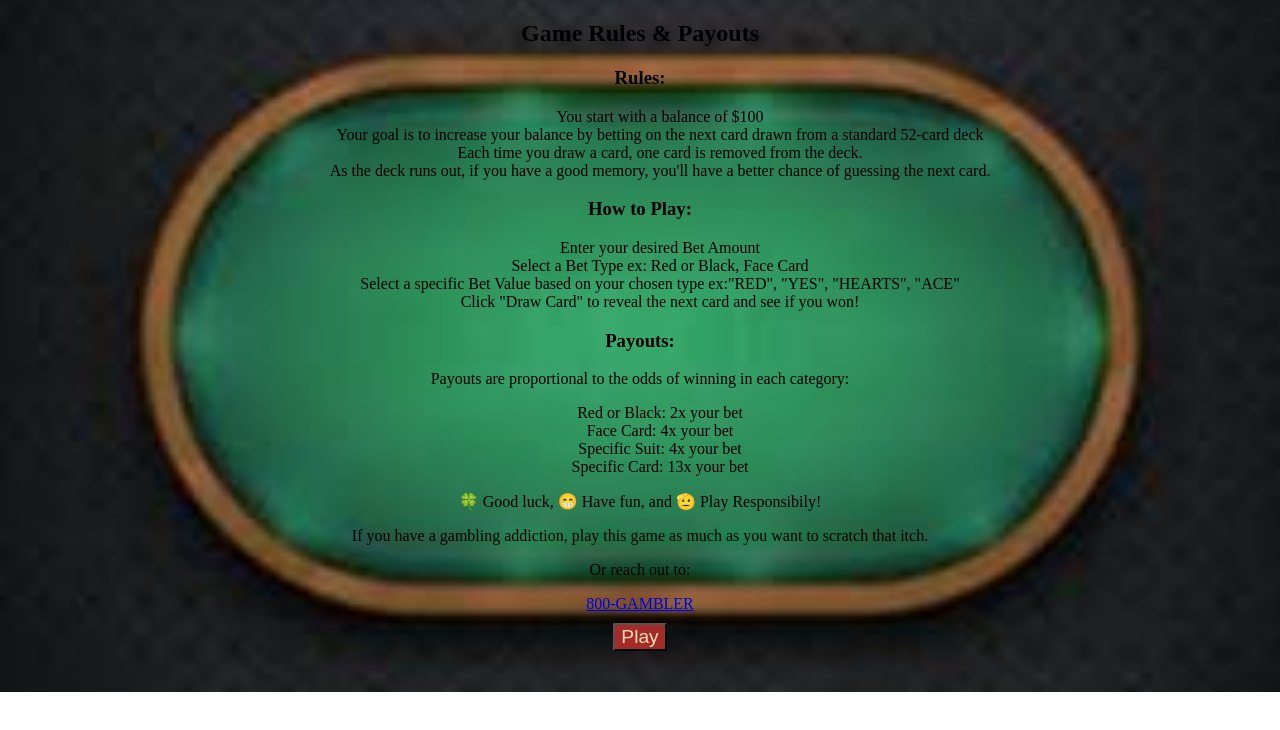
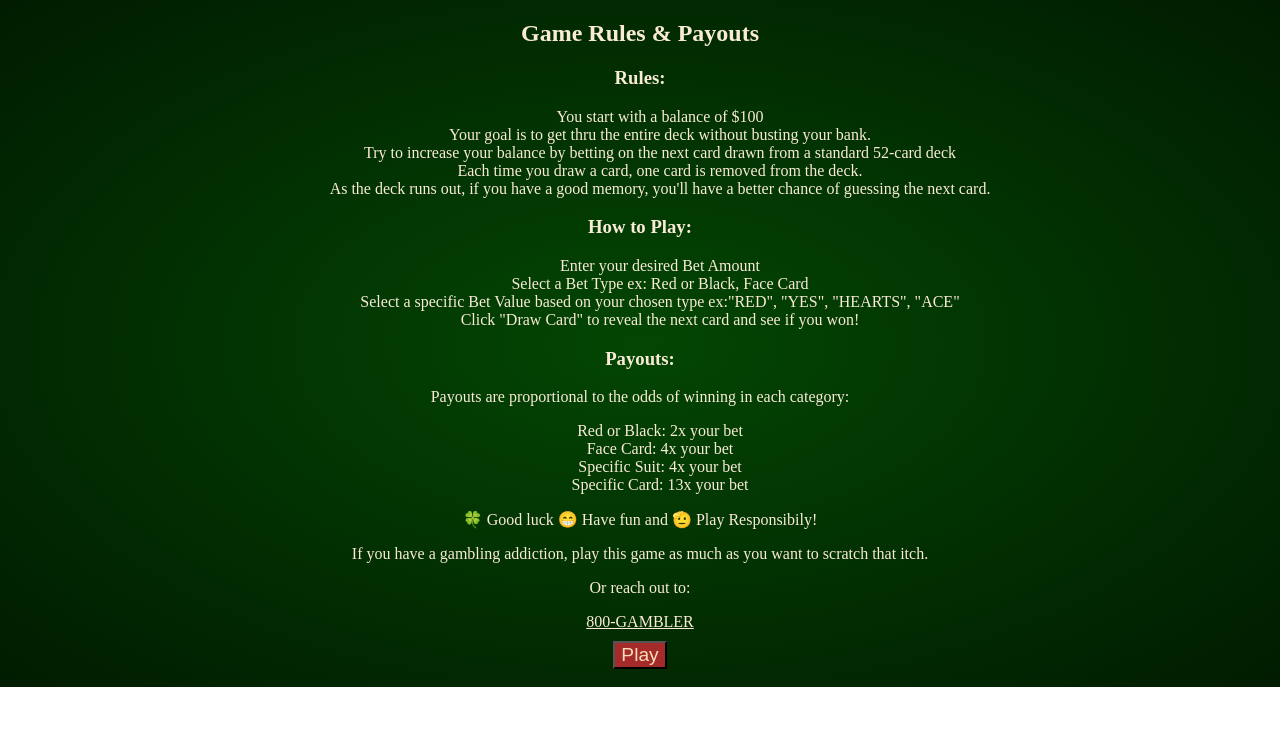
Before and after one commit to geiselleholt/sba320reactwebapplicationproject2, a React (Vite) app: page /Rules in a window 1280 px wide. Shown: the top 730 px of the page. Built offline with nearby package versions, Linux system fonts and the light colour scheme.

Commit message:
fixed rules and css

```diff
--- a/src/App.css
+++ b/src/App.css
@@ -4,11 +4,13 @@
   text-align: center;
 }
 body {
-  /* background-color: rgb(10, 88, 10); */
-  background-image: url("images/cardTable.png");
+  /* background-image: url("images/cardTable6.png"); */
+  background-color: rgb(2, 51, 2);
+  background: radial-gradient(rgb(3, 70, 3), rgb(1, 28, 1));
+  background-color: grag;
   background-repeat: no-repeat;
   background-position: center;
-  background-size: cover;
+  background-size: 100%;
 }
 
 button {
@@ -27,6 +29,10 @@ button:hover {
   font-size: 1.2rem;
 }
 
+.backToGameButton:hover {
+  font-size: 1.2rem;
+}
+
 ul {
   list-style-type: none;
 }
@@ -40,8 +46,8 @@ form {
   color: antiquewhite;
   font-weight: bold;
   font-size: large;
-  border: 5px solid darkgreen;
-  width: 50%;
+  border: 5px solid antiquewhite;
+  width: 60%;
   margin: auto;
 }
 
@@ -73,7 +79,6 @@ form {
 }
 
 .betContainer {
-  color: darkgreen;
   font-size: 1rem;
   font-weight: bold;
 }
@@ -91,4 +96,13 @@ form input {
   display: flex;
   justify-content: space-around;
   margin: 20px;
+  width: 80%;
 }
+
+.rules {
+color: antiquewhite;
+}
+
+a {
+  color: antiquewhite;
+}
--- a/src/pages/GamePage.jsx
+++ b/src/pages/GamePage.jsx
@@ -63,18 +63,18 @@ export default function GamePage() {
   }, [deckId, isGameOver, shuffleDeck]);
 
   const handleDrawCard = async () => {
-    if (isGameOver) {
-      alert("Game Over! Click New Game to restart");
-      return;
-    }
-    if (betAmount <= 0) {
-      alert("Bet amount must be greater than zero");
-      return;
-    }
-    if (betAmount > balance) {
-      alert("Bet amount cannot be more than your balance");
-      return;
-    }
+    // if (isGameOver) {
+    //   alert("Game Over! Click New Game to restart");
+    //   return;
+    // }
+    // if (betAmount <= 0) {
+    //   alert("Bet amount must be greater than zero");
+    //   return;
+    // }
+    // if (betAmount > balance) {
+    //   alert("Bet amount cannot be more than your balance");
+    //   return;
+    // }
 
     if (!betType || !betValue) {
       dispatch({
@@ -85,7 +85,7 @@ export default function GamePage() {
     }
 
     if (remainingCards === 0) {
-      alert("You went throught the whole deck! Start a new game.");
+      alert("Congradulations 🥳🥳🥳 You went throught the whole deck! Start a new game and do it again");
       return;
     }
 
@@ -122,7 +122,7 @@ export default function GamePage() {
             win =
               (betValue === "YES" && isFaceCard) ||
               (betValue === "NO" && !isFaceCard);
-            payoutMultiplier = isFaceCard ? 4 : 0;
+            payoutMultiplier = 4;
             break;
           case "suit":
             win = betValue === cardSuit;
--- a/src/pages/RulesPage.jsx
+++ b/src/pages/RulesPage.jsx
@@ -5,15 +5,19 @@ function RulesPage() {
 
   return (
     <>
-      <div>
+      <div className="rules">
         <h2>Game Rules & Payouts</h2>
         <div>
           <h3>Rules:</h3>
           <ul>
             <li>You start with a balance of $100</li>
             <li>
-              Your goal is to increase your balance by betting on the next card
-              drawn from a standard 52-card deck
+              Your goal is to get thru the entire deck without busting your
+              bank.
+            </li>
+            <li>
+              Try to increase your balance by betting on the next card drawn
+              from a standard 52-card deck
             </li>
             <li>
               Each time you draw a card, one card is removed from the deck.
@@ -48,7 +52,7 @@ function RulesPage() {
             <li>Specific Card: 13x your bet</li>
           </ul>
 
-          <p>🍀 Good luck, 😁 Have fun, and 🫡 Play Responsibily!</p>
+          <p>🍀 Good luck 😁 Have fun and 🫡 Play Responsibily!</p>
           <p>
             If you have a gambling addiction, play this game as much as you want
             to scratch that itch.
```
Also changed, not shown: src/images/cardTable.png (deleted).
